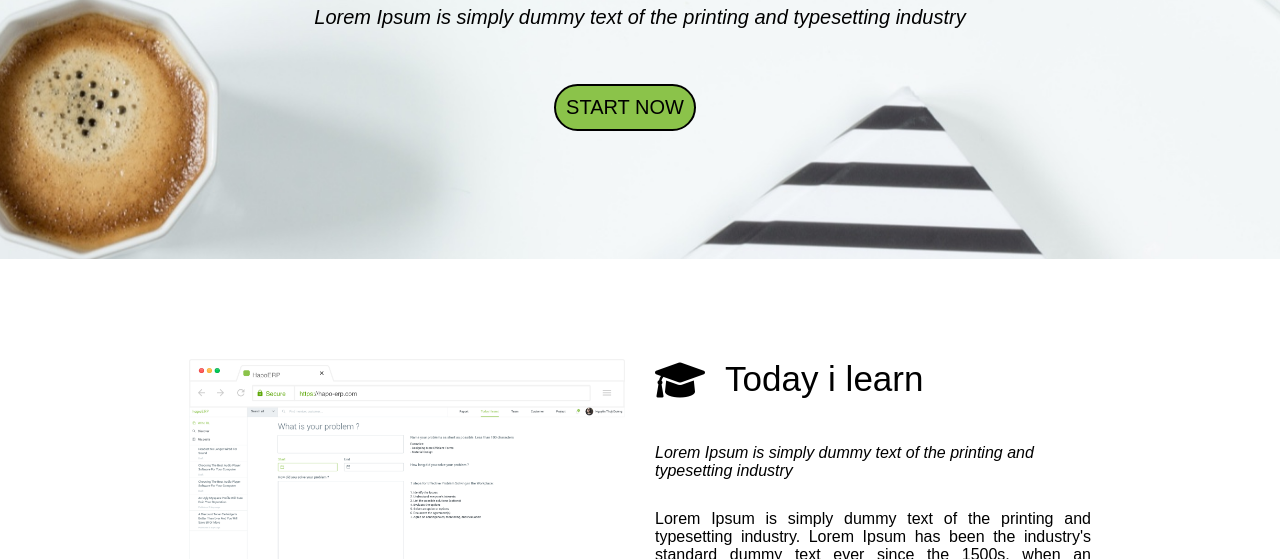
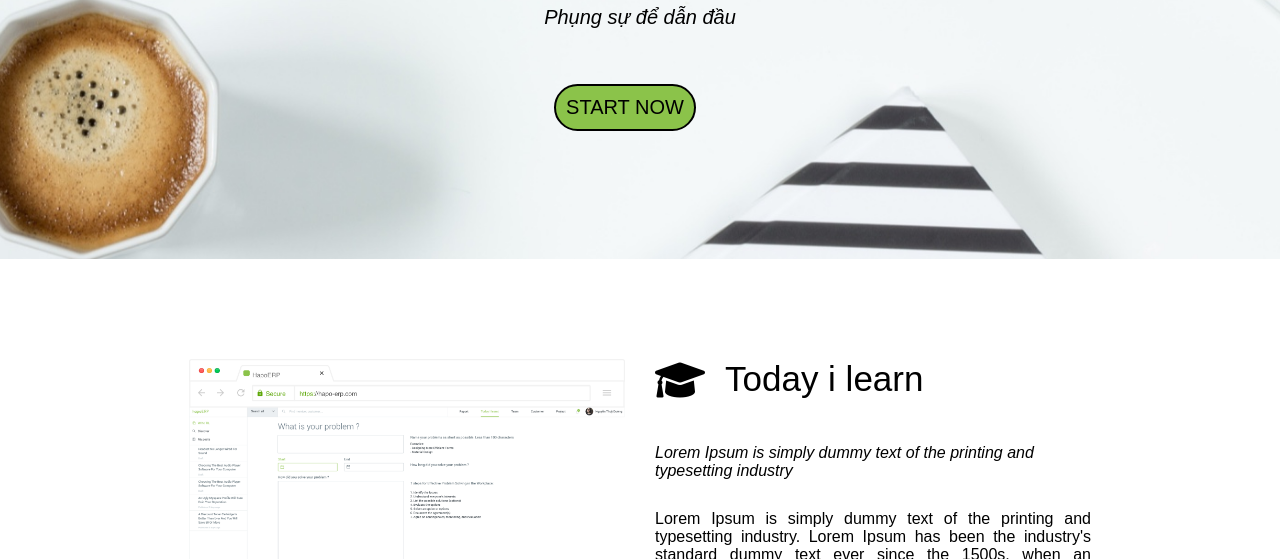
Before and after one commit to soncn1999/hapoUI, a website: page index.html in a window 1280 px wide. Shown: the part 541-1100 px from the top of the page. Drawn offline with Linux system fonts and the light colour scheme.

Commit message:
fix conflic

```diff
--- a/index.html
+++ b/index.html
@@ -7,7 +7,7 @@
     <meta name="viewport" content="width=device-width, initial-scale=1.0">
     <link rel="stylesheet" href="./stylesheet/style.css">
     <link rel="stylesheet" href="./stylesheet/fontawesome-free-6.1.1-web/css/all.min.css">
-    <title>Document</title>
+    <title>Hapo UI</title>
 </head>
 
 <body>
@@ -50,7 +50,7 @@
                     </div>
                 </div>
                 <div class="header-iconic__slogan">
-                    Lorem Ipsum is simply dummy text of the printing and typesetting industry
+                    Phụng sự để dẫn đầu
                 </div>
             </div>
             <div class="header-start">
```
